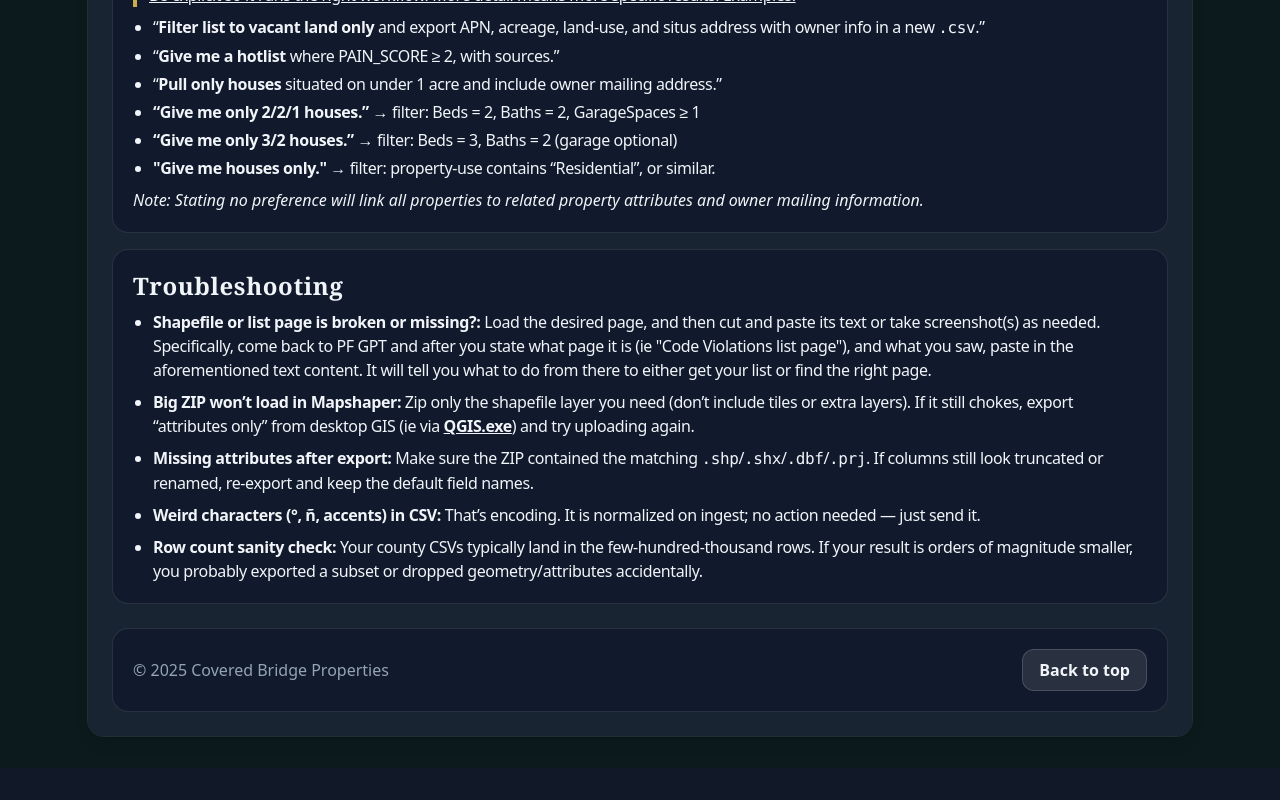
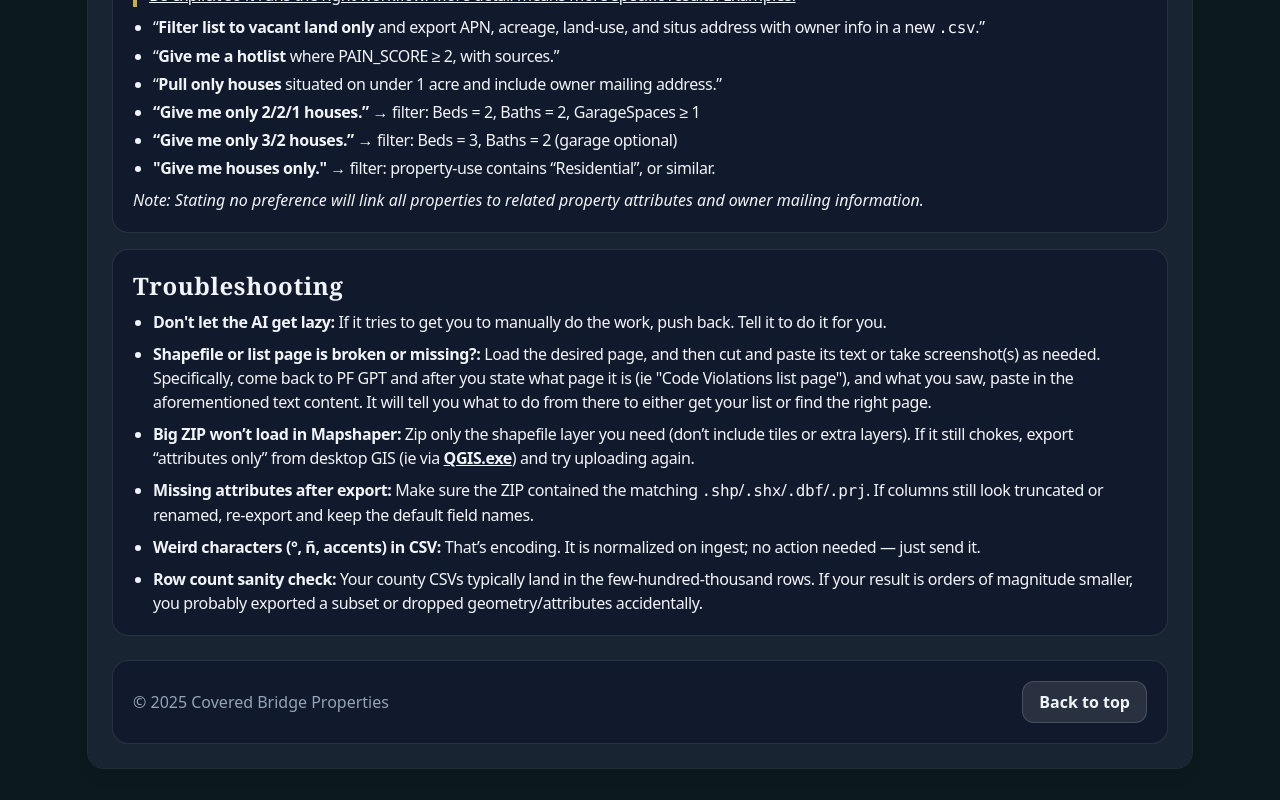
Before and after one commit to nyteksf/covered-bridge-seller-page, a React (Vite) app: page /painforge in a window 1280 px wide. Shown: the part 1455-2255 px from the top of the page. Before the commit the page ends 2223 px from the top, so only its background shows below. Built offline with nearby package versions, Linux system fonts and the light colour scheme.

Commit message:
Add troubleshooting bullet, pain forge instructions

```diff
--- a/src/pages/ParcelUploadInstructions.jsx
+++ b/src/pages/ParcelUploadInstructions.jsx
@@ -275,6 +275,11 @@ export default function ParcelUploadInstructions() {
             </h2>
             <ul className="ml-5 mt-2 list-disc space-y-2 tracking-tight">
               <li>
+                <strong>Don't let the AI get lazy:</strong> If it tries to get
+                you to manually do the work, push back. Tell it to do it for
+                you.
+              </li>
+              <li>
                 <strong>Shapefile or list page is broken or missing?:</strong>{" "}
                 Load the desired page, and then cut and paste its text or take
                 screenshot(s) as needed. Specifically, come back to PF GPT and
```
